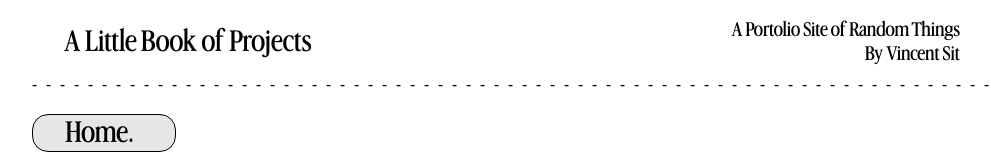
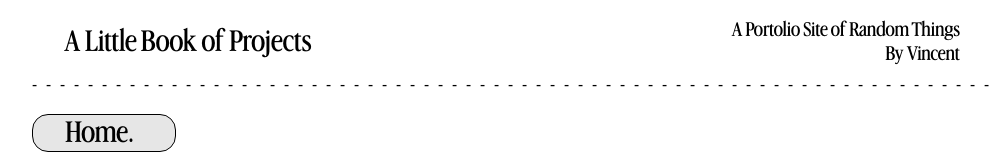
Before and after one commit to trash-lobster/a-little-book-of-projects, a React (Vite) app: page / in a window 1280 px wide. Shown: the top 160 px of the page, without its empty margins (128-1119 px from the left). Built offline with nearby package versions, Linux system fonts and the light colour scheme.

Commit message:
Reorganise content

```diff
--- a/src/skeleton.tsx
+++ b/src/skeleton.tsx
@@ -12,7 +12,7 @@ export function Skeleton() {
         <>
             <nav id='navbar'>
                 <h1>A Little Book of Projects</h1>
-                <div>A Portolio Site of Random Things<br/>By Vincent Sit</div>
+                <div>A Portolio Site of Random Things<br/>By Vincent</div>
             </nav>
             <svg width="100%" height="14">
                 <defs>
```
Also changed, not shown: src/component/canvas/canvas.tsx (renamed from src/content/canvas/canvas.tsx).
